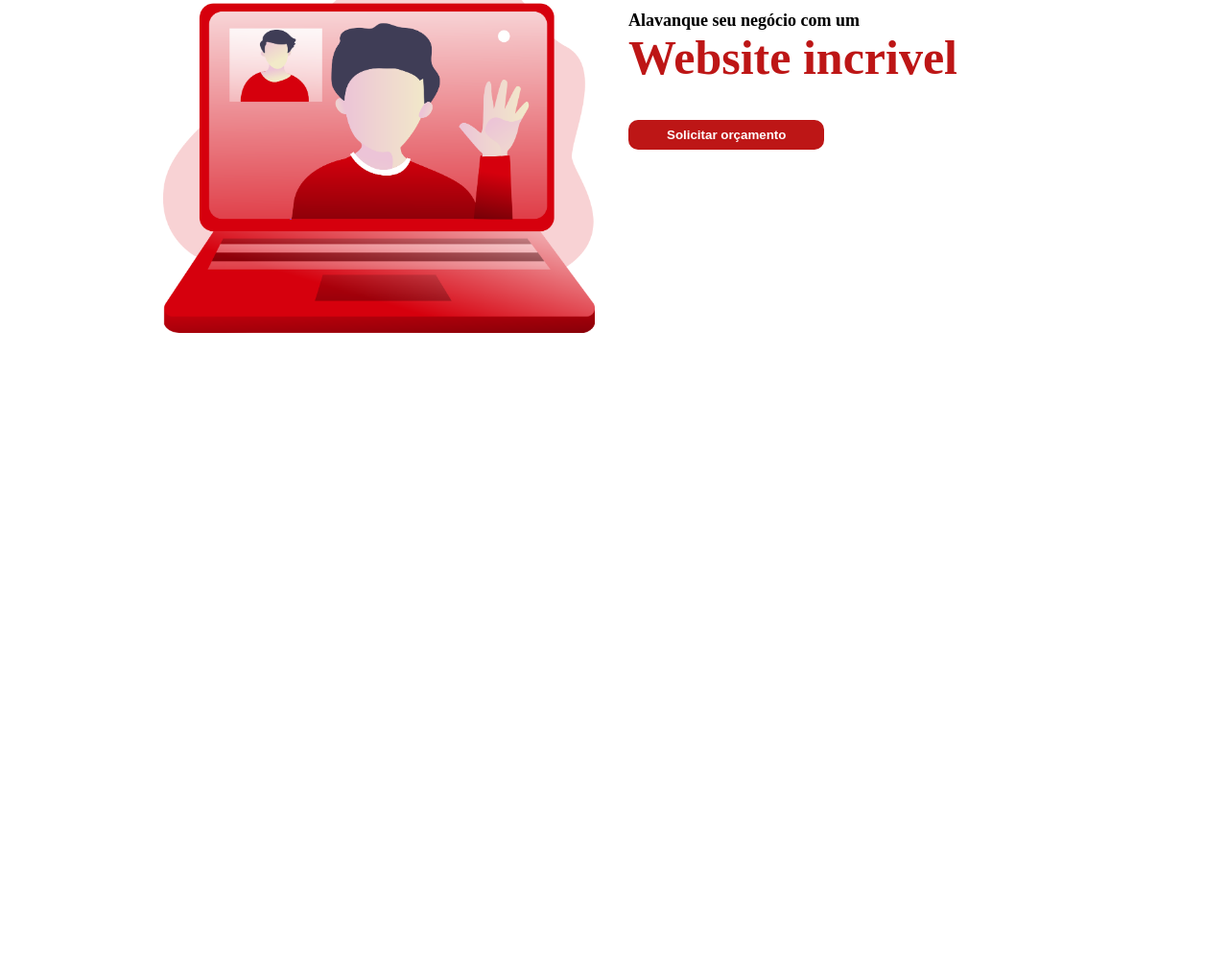
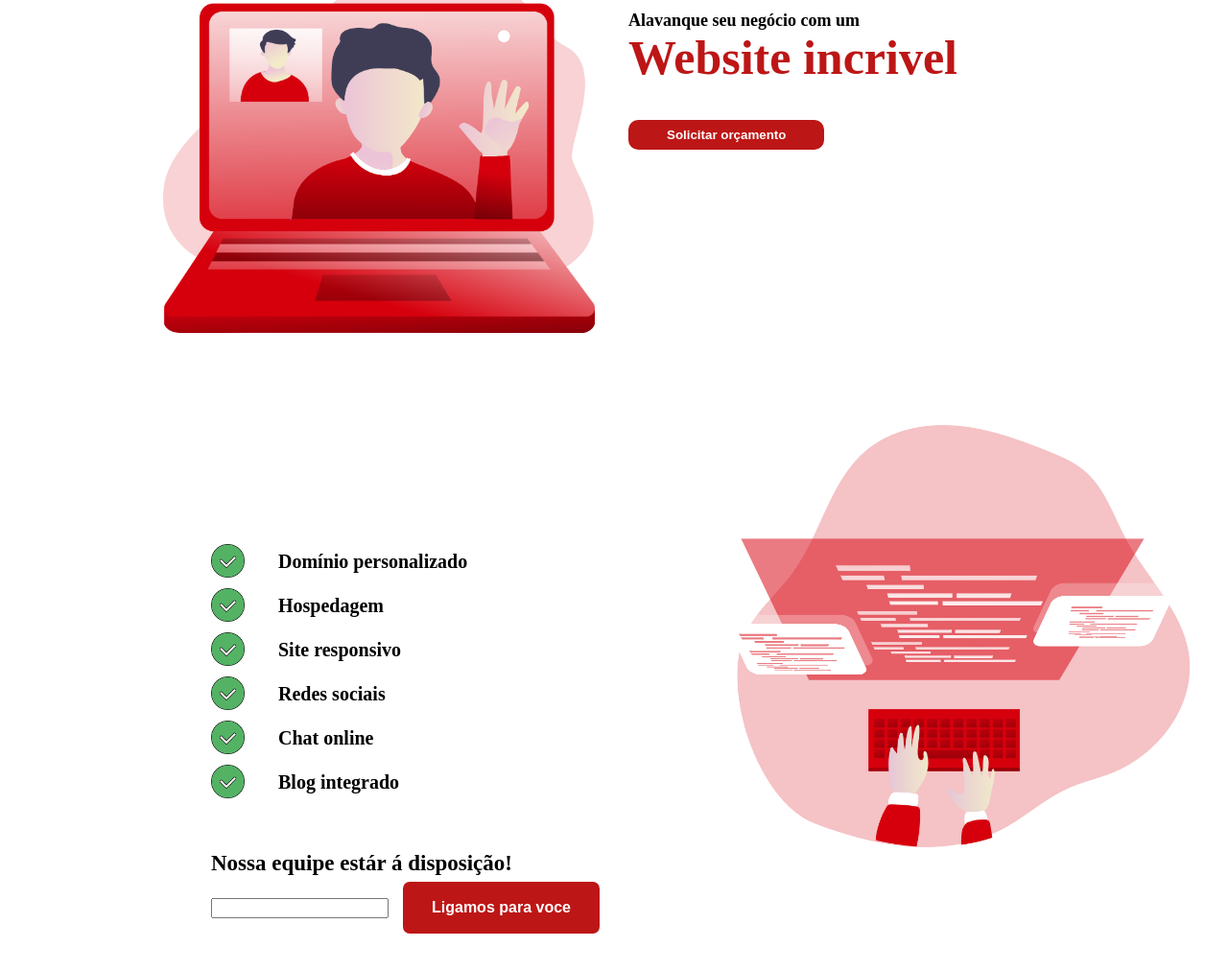
Before and after one commit to ighoralves/Codar, a website: page index.html in a window 1280 px wide. Shown: the part 246-1258 px from the top of the page at 96% size. Before the commit the page ends 800 px from the top, so only its background shows below. Drawn offline with Linux system fonts and the light colour scheme.

Commit message:
finalizamos a segunda section

```diff
--- /dev/null
+++ b/assets/styles/components/Hero.scss
@@ -0,0 +1,43 @@
+.Hero {
+  .Container {
+    display: grid;
+    gap: 45px;
+    margin: 120px 220px;
+  }
+
+  img {
+    max-width: 35px;
+  }
+
+  &-title {
+    font-size: 20px;
+    font-weight: 600;
+    margin: -27px 70px;
+  }
+
+  .Photo {
+    margin: -400px 540px;
+    max-width: 480px;
+    position: absolute;
+
+  }
+
+ .Form {
+    font-size: 23px;
+    font-weight: bold;
+    margin-bottom: 25px;
+  }
+
+  .Ligamos {
+    border: 0;
+    background-color: rgb(189, 22, 22);
+    border-radius: 7px;
+    color: #fff;
+    font-size: 16px;
+    font-weight: bold;
+    margin: -38px 200px;
+    position: absolute;
+    padding: 18px 30px;
+  }
+
+}
--- a/assets/styles/index.scss
+++ b/assets/styles/index.scss
@@ -4,3 +4,4 @@
 @import './components/Header.scss';
 @import './components/Container.scss';
 @import './components/Call.scss';
+@import './components/Hero.scss';
--- a/index.html
+++ b/index.html
@@ -48,5 +48,65 @@
         </div>
     </section>
 
+    <section class="Hero">
+    <div class="Container">
+      <div class="Hero-service">
+            <figure>
+                <img src="./assets/images/confirme.png" alt="confirmar"></img>
+            </figure>
+            <h3 class="Hero-title">Domínio personalizado</h3>
+      </div>
+      <div class="Hero-service">
+            <figure>
+                <img src="./assets/images/confirme.png" alt="confirmar"></img>
+            </figure>
+            <h3 class="Hero-title">Hospedagem</h3>
+      </div>
+      <div class="Hero-service">
+            <figure>
+                <img src="./assets/images/confirme.png" alt="confirmar"></img>
+            </figure>
+            <h3 class="Hero-title">Site responsivo</h3>
+      </div>
+      <div class="Hero-service">
+            <figure>
+                <img src="./assets/images/confirme.png" alt="confirmar"></img>
+            </figure>
+            <h3 class="Hero-title">Redes sociais</h3>
+      </div>
+      <div class="Hero-service">
+            <figure>
+                <img src="./assets/images/confirme.png" alt="confirmar"></img>
+            </figure>
+            <h3 class="Hero-title">Chat online</h3>
+      </div>
+      <div class="Hero-service">
+            <figure>
+                <img src="./assets/images/confirme.png" alt="confirmar"></img>
+            </figure>
+            <h3 class="Hero-title">Blog integrado</h3>
+      </div>
+
+      <div class="Hero-Photo">
+            <figure>
+                <img class="Photo" src="./assets/images/coding_.png" alt="Foto">
+            </figure>
+      </div>
+
+      <div class="Formulario">
+        <h3 class="Form">Nossa equipe estár á disposição!</h3>
+        <form action="">
+          <input type="text" id="lname" name="Numero">
+        </form>
+        <button class="Ligamos" type="button">Ligamos para voce</button>
+      </div>
+
+    </div>
+    </section>
+
+    <section>
+
+    </section>
+
 </body>
 </html>
```
Also changed, not shown: assets/images/confirme.png (added), dist/index.css, dist/index.js, 1 other file. Lines whose indentation alone changed are shown as unchanged.
